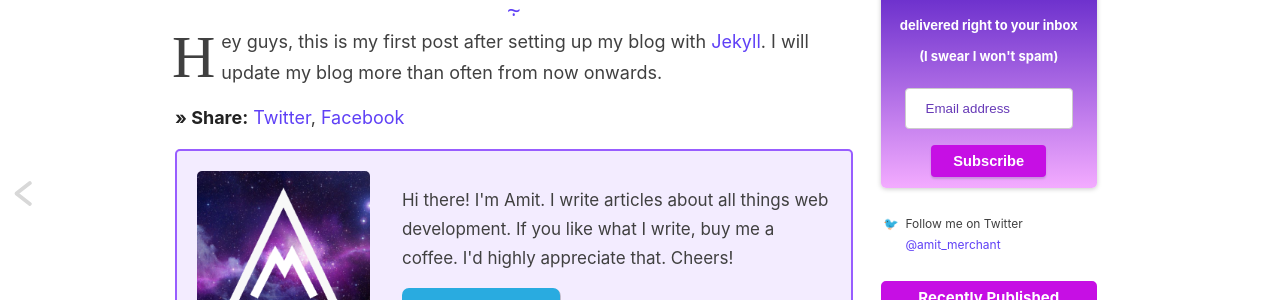
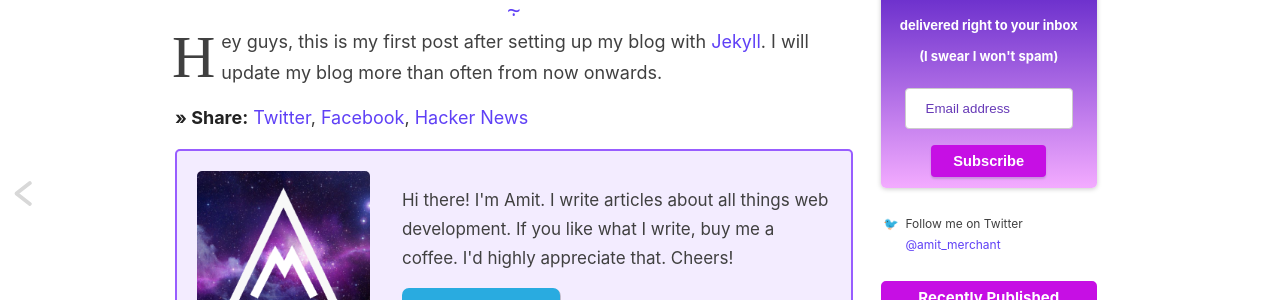
Before and after one commit to varunkumardev/amitmerchant1990.github.io, a Jekyll site: the page built from _posts/2016-6-12-Hello-World.md, in a window 1280 px wide. Shown: the part 257-557 px from the top of the page. Built offline with Jekyll 4.4.1, drawn with Linux system fonts in a browser that asks for light colours.

Commit message:
Add Hacker News as a shareable medium.

```diff
--- a/_layouts/post.html
+++ b/_layouts/post.html
@@ -42,7 +42,12 @@
     {% endif %}
 
     <div>
-      <p><span class="share-box">» Share:</span> <a href="http://twitter.com/share?text={{ page.title }}&url={{site.url}}{{page.url}}" target="_blank">Twitter</a>, <a href="https://www.facebook.com/sharer.php?u={{site.url}}{{page.url}}" target="_blank">Facebook</a></p>
+      <p>
+        <span class="share-box">» Share:</span>
+        <a href="http://twitter.com/share?text={{ page.title }}&url={{site.url}}{{page.url}}" target="_blank">Twitter</a>,
+        <a href="https://www.facebook.com/sharer.php?u={{site.url}}{{page.url}}" target="_blank">Facebook</a>,
+        <a href="https://news.ycombinator.com/submitlink?u={{site.url}}{{page.url}}&t={{ page.title }}" target="_blank">Hacker News</a>
+      </p>
     </div>
 
     <div class="donation-container">
```
